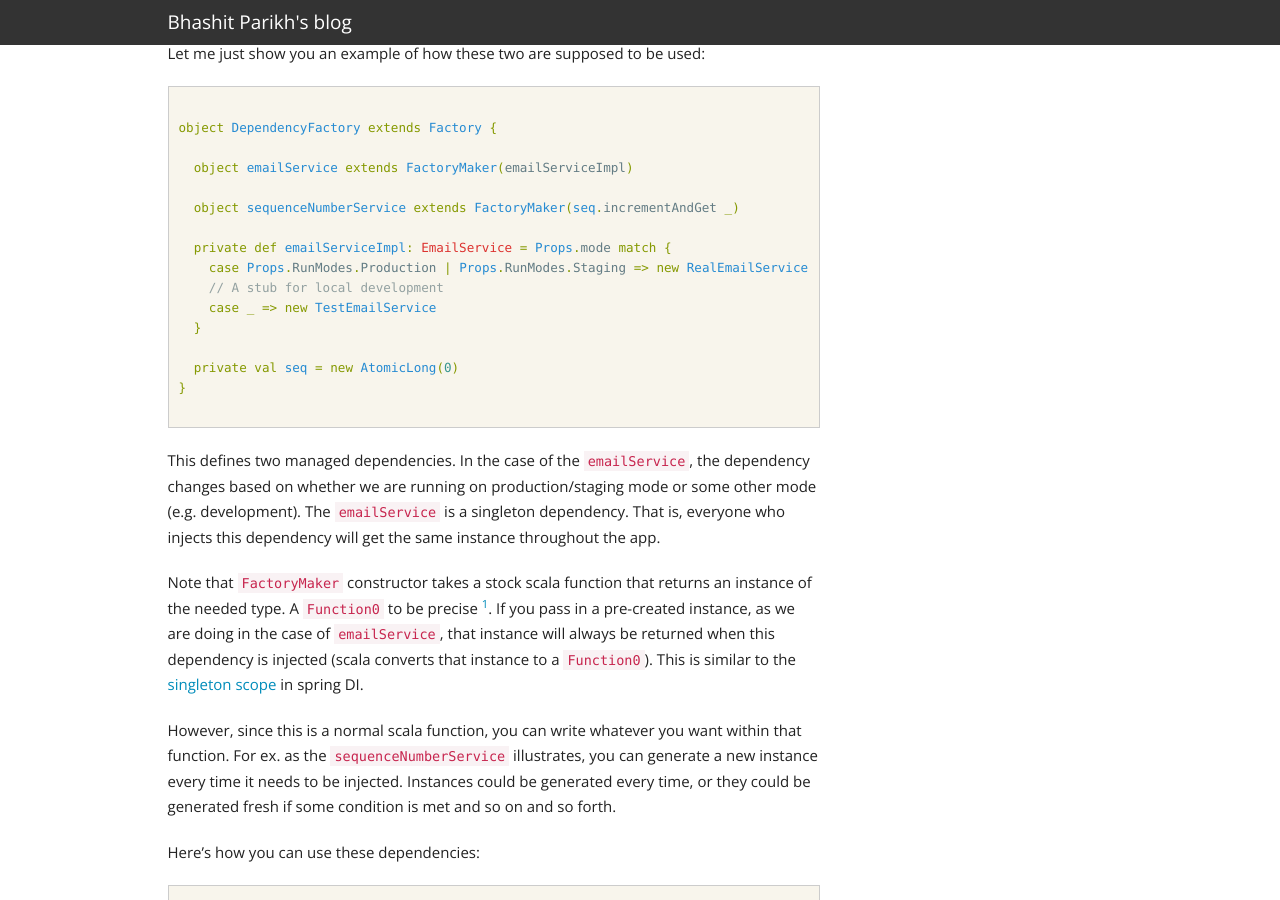
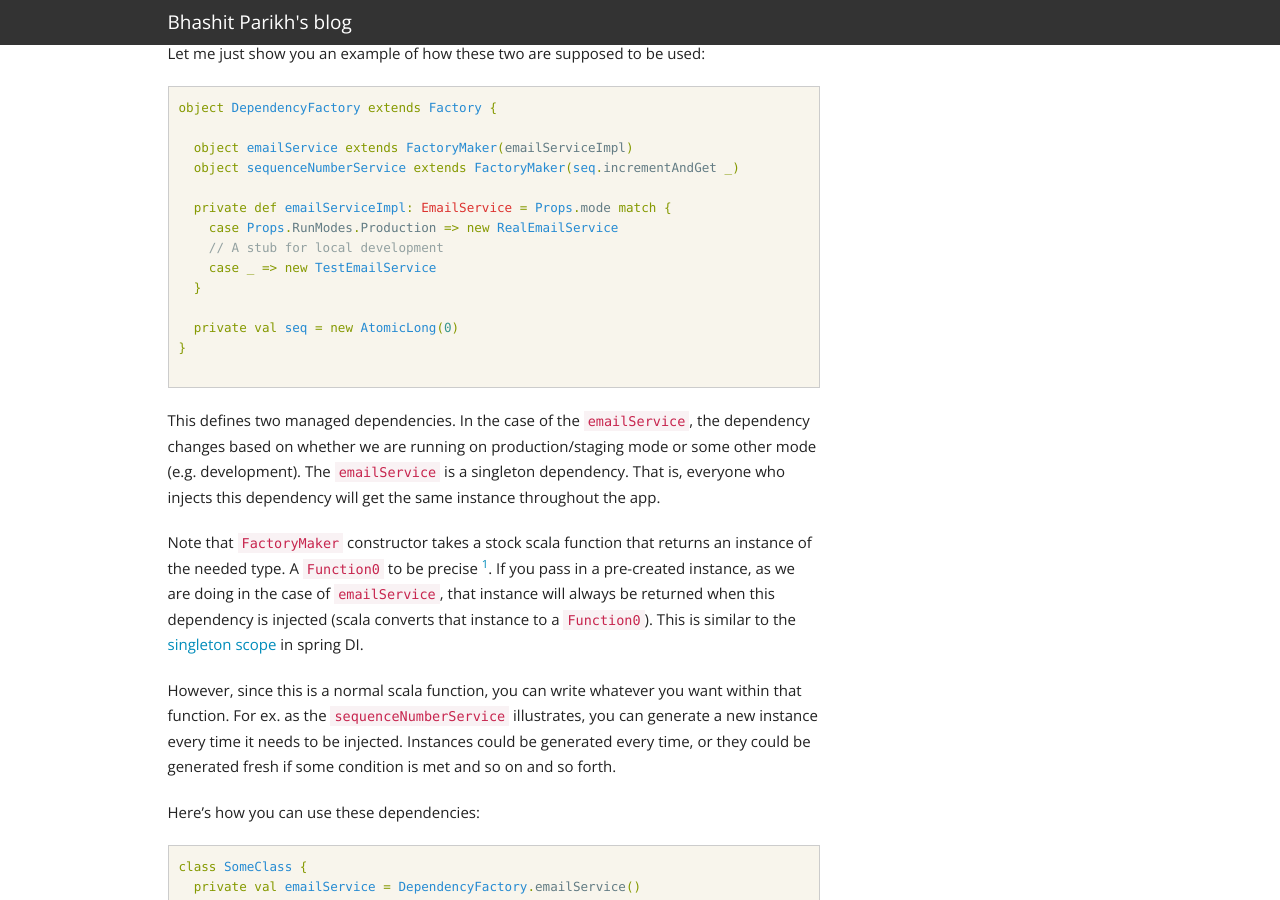
Before and after one commit to Bhashit/bhashit.github.io, a Jekyll site: the page built from _posts/2017-06-17-dependency-injection-liftweb-scala.markdown, in a window 1280 px wide and 900 px high, scrolled down 562 px. Built offline with Jekyll 4.4.1, drawn with Linux system fonts in a browser that asks for light colours; emoji names are drawn with the system emoji font; comment, search, counter and statistics services are not loaded.

Commit message:
small change

````diff
--- a/_posts/2017-06-17-dependency-injection-liftweb-scala.markdown
+++ b/_posts/2017-06-17-dependency-injection-liftweb-scala.markdown
@@ -30,15 +30,13 @@ Let me just show you an example of how these two are supposed to be
 used:
 
 ```scala
-
 object DependencyFactory extends Factory {
 
   object emailService extends FactoryMaker(emailServiceImpl)
-
   object sequenceNumberService extends FactoryMaker(seq.incrementAndGet _)
 
   private def emailServiceImpl: EmailService = Props.mode match {
-    case Props.RunModes.Production | Props.RunModes.Staging => new RealEmailService
+    case Props.RunModes.Production => new RealEmailService
     // A stub for local development
     case _ => new TestEmailService
   }
````
